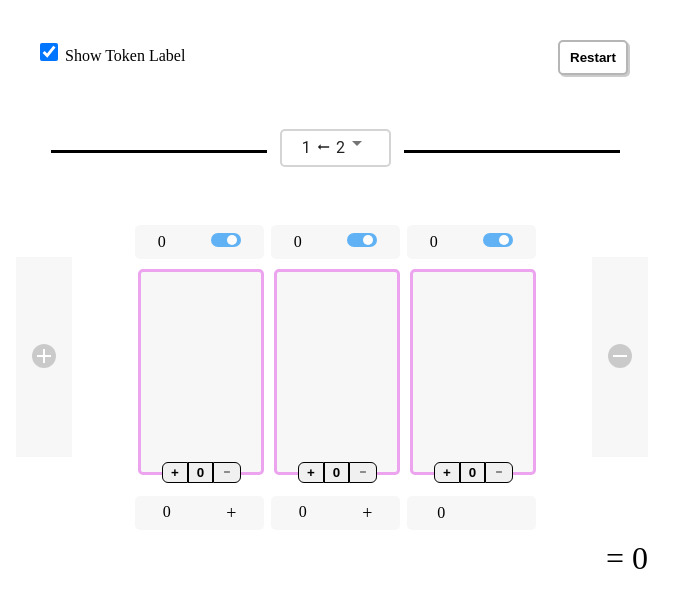
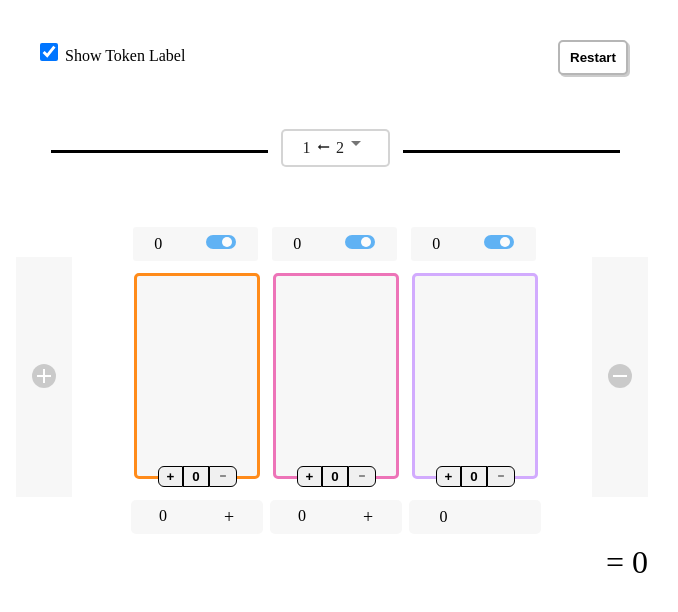
Before and after one commit to Adesh-Pandey/Jarred-Geller-ExploadingWidget, a React (Vite) app: page / in a window 1280 px wide. Shown: the top 612 px of the page, without its empty margins (308-986 px from the left). Built offline with nearby package versions, Linux system fonts and the light colour scheme.

Commit message:
added multiple color according to the columns which repeat after used completely.

```diff
--- a/src/ColumnComponent.tsx
+++ b/src/ColumnComponent.tsx
@@ -6,7 +6,7 @@ import { motion } from "framer-motion"
 import PopAudio from './audios/addedPopSound.mp3'
 import RemoveIcon from '@mui/icons-material/Remove';
 
-function ColumnComponent({ alterVisibility, visibility, ShowTokenLabel, constrainsRef, order, base }: { alterVisibility: Function, visibility: boolean, ShowTokenLabel: boolean, constrainsRef: RefObject<HTMLDivElement>, order: number, base: number }) {
+function ColumnComponent({ borderColor, alterVisibility, visibility, ShowTokenLabel, constrainsRef, order, base }: { borderColor: String, alterVisibility: Function, visibility: boolean, ShowTokenLabel: boolean, constrainsRef: RefObject<HTMLDivElement>, order: number, base: number }) {
 
     const MouseDownSource = useSelector((state: RootState) => state.allState.mouseDownSource)
     const dispatch = useDispatch()
@@ -98,6 +98,7 @@ function ColumnComponent({ alterVisibility, visibility, ShowTokenLabel, constrai
         dispatch(resetCircles(order));
     }
 
+
     const whatToDisplayInsidetoken = (idx: number) => {
         if (idx != InnerCircleList.length - 1) {
             return ShowTokenLabel ? base ** order || 1 : ""
@@ -113,7 +114,7 @@ function ColumnComponent({ alterVisibility, visibility, ShowTokenLabel, constrai
     }
     return (<motion.div initial={{ opacity: 0 }} animate={{ opacity: 1 }} transition={{ duration: 0.7 }}>
         <div className='column-individual' id={`${order}`}>
-            <div className="count-tokens">
+            <div className="count-tokens" style={{ border: (base <= InnerCircles && visibility) ? "2px solid #ea0000" : "2px solid white" }}>
                 <div className='total-token-count'>{visibility ? InnerCircles : "0"}</div><div><label className="switch">
                     <input checked={visibility} onChange={() => {
                         alterVisibility(order)
@@ -121,7 +122,12 @@ function ColumnComponent({ alterVisibility, visibility, ShowTokenLabel, constrai
                     }} type="checkbox" />
                     <span className="slider round"></span>
                 </label></div></div>
-            <motion.div variants={variant} animate={visibility ? "open" : "closed"} id={`${order}`} className='column-individual-inner-circle-collection'>
+            <motion.div style={base <= InnerCircles ? {
+                outlineColor: "#ea0000",
+                outlineStyle: "auto",
+                outlineOffset: "2px",
+                border: `3px solid ${borderColor}`
+            } : { border: `3px solid ${borderColor}` }} variants={variant} animate={visibility ? "open" : "closed"} id={`${order}`} className='column-individual-inner-circle-collection'>
                 {/* <audio ref={audio} className="addedCircle" src='./audios/addedPopSound.mp3'>
                 </audio> */}
                 <motion.div
@@ -197,6 +203,7 @@ function ColumnComponent({ alterVisibility, visibility, ShowTokenLabel, constrai
                                 , repeat: base <= InnerCircles && !stacking ? Infinity : 0, duration: 1
                             }}
                             key={idx}
+                            style={{ backgroundColor: `${borderColor}` }}
                             className="inner-circle">
                             {idx < 14 ? (ShowTokenLabel ? base ** order || 1 : "") : whatToDisplayInsidetoken(idx)}
 
--- a/src/Columns.tsx
+++ b/src/Columns.tsx
@@ -13,6 +13,7 @@ import Select from '@material-ui/core/Select';
 import MenuItem from '@material-ui/core/MenuItem';
 
 function Columns() {
+    const [colorList, setcolorList] = useState(["#D2ABFE", "#ED74B8", "#FF8B1A", "#3CA776", "#107FF0"])
     const Base = useSelector((state: RootState) => state.allState.base)
     const [MouseDown, setMouseDown] = useState(false);
     const [Visibility, setVisibility] = useState(true)
@@ -56,7 +57,7 @@ function Columns() {
 
 
     return (<div className='main-app-wrapper-container'>
-        <div className='show-label-restart'><div>
+        <div className='show-label-restart' style={{ fontFamily: "cursive" }}><div>
             <input className='show-tokens' type="checkbox" checked={ShowTokenLabel} value={ShowTokenLabel ? 1 : 0} onChange={() => {
                 setShowTokenLabel(!ShowTokenLabel);
             }} /> Show Token Label</div> <button onClick={() => { ClearAllState() }}>Restart</button></div>
@@ -92,7 +93,7 @@ function Columns() {
 
                     {Visibility &&
                         ColumnCollection.map((elem, idx) => {
-                            return <ColumnComponent alterVisibility={alterVisibility} visibility={visibilityList[idx]} ShowTokenLabel={ShowTokenLabel} constrainsRef={containerDiv} order={idx} base={Base} key={idx}
+                            return <ColumnComponent borderColor={colorList[idx % colorList.length]} alterVisibility={alterVisibility} visibility={visibilityList[idx]} ShowTokenLabel={ShowTokenLabel} constrainsRef={containerDiv} order={idx} base={Base} key={idx}
 
                             />
                         })
--- a/src/column.css
+++ b/src/column.css
@@ -32,7 +32,7 @@
 .add-column,.remove-column{
   background-color: #95959514;
     border: none;
-  height: 200px;
+  height: 240px;
   margin-top: 2rem;
   min-width:3.5rem;
 }
@@ -72,7 +72,7 @@
 
 .inner-circle{
 
-    background-color:#eda4ef;
+    /* background-color:#eda4ef; */
   height: 30px;
   width: 30px;
   border-radius: 20px;
@@ -83,7 +83,7 @@
   justify-content: center;
   align-items: center;
   color: black;
-      font-size: small;
+  font-size: x-small;
   box-shadow:1px 2px 2px 1px #50404e4f;
 
 }
@@ -93,7 +93,7 @@
     background-color:#95959514;
     height:200px;
     min-width:120px;
-    border: 3px solid #eda4ef;
+    /* border: 3px solid #eda4ef; */
     border-radius:5px;
     margin-left:10px;
 }
@@ -200,6 +200,7 @@ input.show-tokens{
 
 #from{
   padding-bottom:0px;
+  font-family:cursive;
 }
 
 .token-control{
@@ -318,3 +319,8 @@ ul>li>svg{
   .slider.round:before {
     border-radius: 50%;
   }
+
+
+  .column-individual{
+    margin-right: 3px
+  }
--- a/src/redux/mouseSlice.ts
+++ b/src/redux/mouseSlice.ts
@@ -43,7 +43,7 @@ export const DotSlice = createSlice({
                 return;
             }
             state.InnerCirclesList[action.payload] = 0;
-            state.InnerCirclesList[action.payload] = 0;
+            state.TemporaryDiableList[action.payload] = 0;
 
         },
         temporaryDisable: (state, action: PayloadAction<number>) => {
```
Lines whose indentation alone changed are shown as unchanged.
